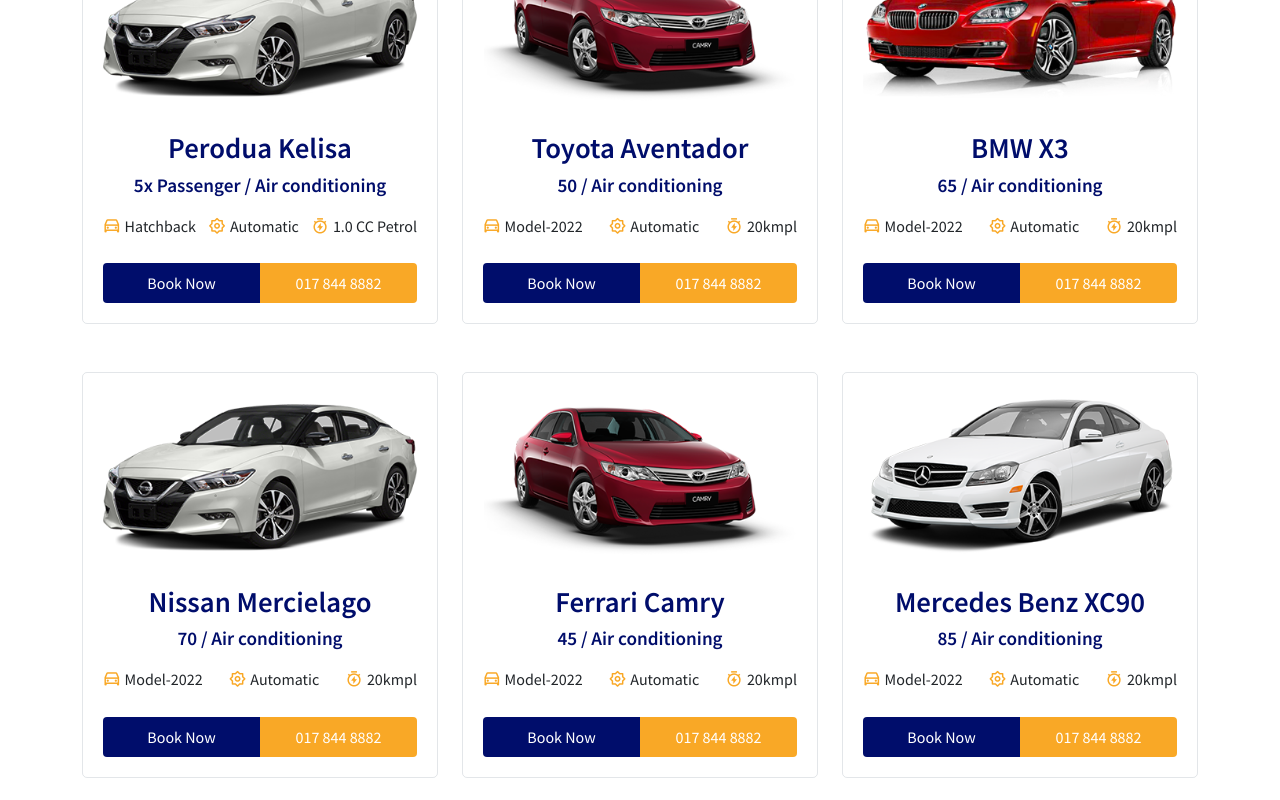
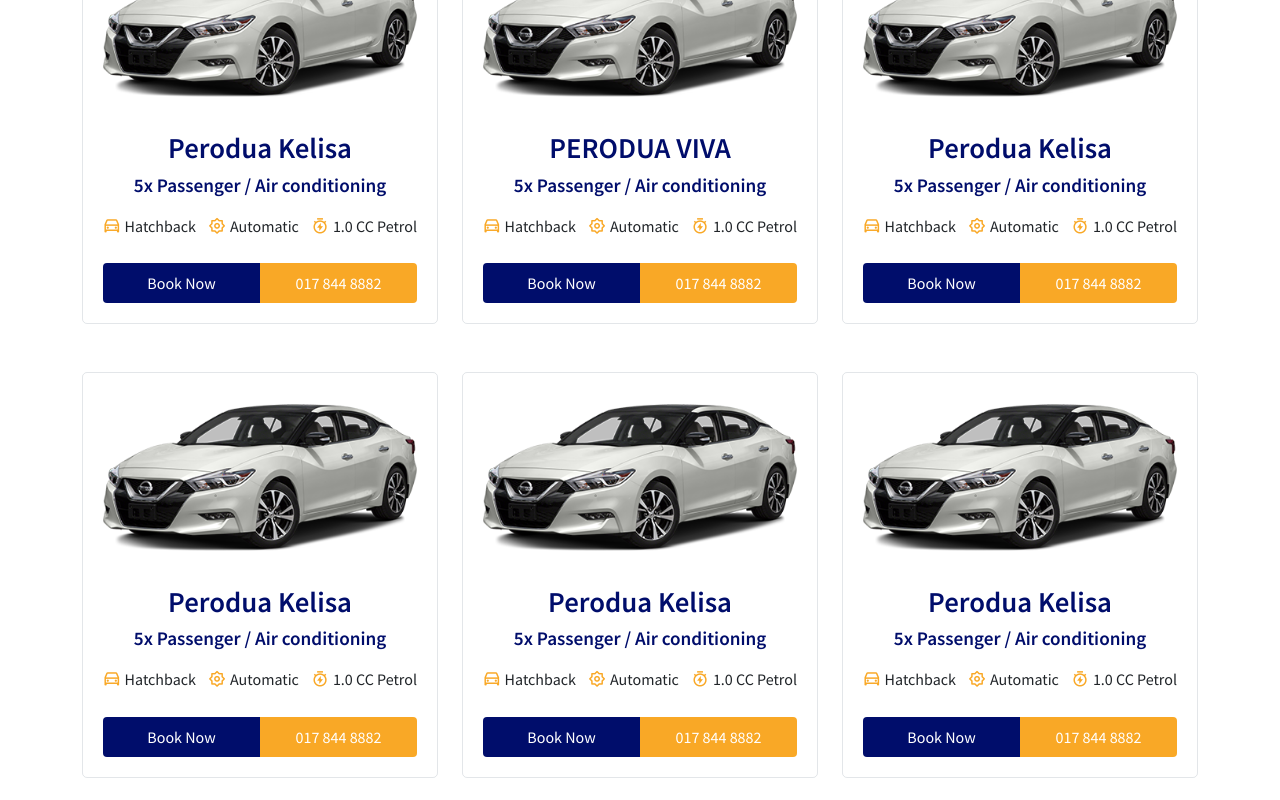
Before and after one commit to hong8955005/rental, a React (Create React App) app: page /home in a window 1280 px wide. Shown: the part 1100-1900 px from the top of the page. Built offline with nearby package versions, Linux system fonts and the light colour scheme.

Commit message:
Update carData.js

```diff
--- a/src/assets/data/carData.js
+++ b/src/assets/data/carData.js
@@ -9,7 +9,8 @@
 import img08 from "../all-images/cars-img/mercedes-offer.png";
 
 const carData = [
-  {
+
+	  {
     id: 1,
     brand: "Tesla",
     rating: 112,
@@ -25,15 +26,15 @@
       " Dolor labore lorem no accusam sit justo sadipscing labore invidunt voluptua, amet duo et gubergren vero gubergren dolor. At diam. Dolor labore lorem no accusam sit justo sadipscing labore invidunt voluptua, amet duo et gubergren vero gubergren dolor. At diam.",
   },
 
-  {
+	  {
     id: 2,
-    brand: "Toyota",
-    rating: 102,
-    carName: "Toyota Aventador",
-    imgUrl: img02,
-    model: "Model-2022",
-    price: 50,
-    speed: "20kmpl",
+    brand: "Tesla",
+    rating: 112,
+    carName: "PERODUA VIVA",
+    imgUrl: img01,
+    model: "Hatchback",
+    price: "5x Passenger",
+    speed: "1.0 CC Petrol",
     gps: "GPS Navigation",
     seatType: "Heated seats",
     automatic: "Automatic",
@@ -41,15 +42,16 @@
       " Dolor labore lorem no accusam sit justo sadipscing labore invidunt voluptua, amet duo et gubergren vero gubergren dolor. At diam. Dolor labore lorem no accusam sit justo sadipscing labore invidunt voluptua, amet duo et gubergren vero gubergren dolor. At diam.",
   },
 
-  {
+
+	  {
     id: 3,
-    brand: "BMW",
-    rating: 132,
-    carName: "BMW X3",
-    imgUrl: img03,
-    model: "Model-2022",
-    price: 65,
-    speed: "20kmpl",
+    brand: "Tesla",
+    rating: 112,
+    carName: "Perodua Kelisa",
+    imgUrl: img01,
+    model: "Hatchback",
+    price: "5x Passenger",
+    speed: "1.0 CC Petrol",
     gps: "GPS Navigation",
     seatType: "Heated seats",
     automatic: "Automatic",
@@ -57,15 +59,16 @@
       " Dolor labore lorem no accusam sit justo sadipscing labore invidunt voluptua, amet duo et gubergren vero gubergren dolor. At diam. Dolor labore lorem no accusam sit justo sadipscing labore invidunt voluptua, amet duo et gubergren vero gubergren dolor. At diam.",
   },
 
-  {
+
+	  {
     id: 4,
-    brand: "Nissan",
-    rating: 102,
-    carName: "Nissan Mercielago",
-    imgUrl: img04,
-    model: "Model-2022",
-    price: 70,
-    speed: "20kmpl",
+    brand: "Tesla",
+    rating: 112,
+    carName: "Perodua Kelisa",
+    imgUrl: img01,
+    model: "Hatchback",
+    price: "5x Passenger",
+    speed: "1.0 CC Petrol",
     gps: "GPS Navigation",
     seatType: "Heated seats",
     automatic: "Automatic",
@@ -73,15 +76,16 @@
       " Dolor labore lorem no accusam sit justo sadipscing labore invidunt voluptua, amet duo et gubergren vero gubergren dolor. At diam. Dolor labore lorem no accusam sit justo sadipscing labore invidunt voluptua, amet duo et gubergren vero gubergren dolor. At diam.",
   },
 
-  {
+
+	  {
     id: 5,
-    brand: "Ferrari",
-    rating: 94,
-    carName: "Ferrari Camry",
-    imgUrl: img05,
-    model: "Model-2022",
-    price: 45,
-    speed: "20kmpl",
+    brand: "Tesla",
+    rating: 112,
+    carName: "Perodua Kelisa",
+    imgUrl: img01,
+    model: "Hatchback",
+    price: "5x Passenger",
+    speed: "1.0 CC Petrol",
     gps: "GPS Navigation",
     seatType: "Heated seats",
     automatic: "Automatic",
@@ -89,15 +93,16 @@
       " Dolor labore lorem no accusam sit justo sadipscing labore invidunt voluptua, amet duo et gubergren vero gubergren dolor. At diam. Dolor labore lorem no accusam sit justo sadipscing labore invidunt voluptua, amet duo et gubergren vero gubergren dolor. At diam.",
   },
 
-  {
+
+	  {
     id: 6,
-    brand: "Mercedes",
-    rating: 119,
-    carName: "Mercedes Benz XC90",
-    imgUrl: img06,
-    model: "Model-2022",
-    price: 85,
-    speed: "20kmpl",
+    brand: "Tesla",
+    rating: 112,
+    carName: "Perodua Kelisa",
+    imgUrl: img01,
+    model: "Hatchback",
+    price: "5x Passenger",
+    speed: "1.0 CC Petrol",
     gps: "GPS Navigation",
     seatType: "Heated seats",
     automatic: "Automatic",
@@ -105,15 +110,16 @@
       " Dolor labore lorem no accusam sit justo sadipscing labore invidunt voluptua, amet duo et gubergren vero gubergren dolor. At diam. Dolor labore lorem no accusam sit justo sadipscing labore invidunt voluptua, amet duo et gubergren vero gubergren dolor. At diam.",
   },
 
-  {
+
+	  {
     id: 7,
-    brand: "Audi",
-    rating: 82,
-    carName: "Audi Fiesta",
-    imgUrl: img07,
-    model: "Model 3",
-    price: 50,
-    speed: "20kmpl",
+    brand: "Tesla",
+    rating: 112,
+    carName: "Perodua Kelisa",
+    imgUrl: img01,
+    model: "Hatchback",
+    price: "5x Passenger",
+    speed: "1.0 CC Petrol",
     gps: "GPS Navigation",
     seatType: "Heated seats",
     automatic: "Automatic",
@@ -121,21 +127,306 @@
       " Dolor labore lorem no accusam sit justo sadipscing labore invidunt voluptua, amet duo et gubergren vero gubergren dolor. At diam. Dolor labore lorem no accusam sit justo sadipscing labore invidunt voluptua, amet duo et gubergren vero gubergren dolor. At diam.",
   },
 
-  {
+
+	  {
     id: 8,
-    brand: "Colorado",
-    rating: 52,
-    carName: "Rolls Royce Colorado",
-    imgUrl: img08,
-    model: "Model 3",
-    price: 50,
-    speed: "20kmpl",
+    brand: "Tesla",
+    rating: 112,
+    carName: "Perodua Kelisa",
+    imgUrl: img01,
+    model: "Hatchback",
+    price: "5x Passenger",
+    speed: "1.0 CC Petrol",
     gps: "GPS Navigation",
     seatType: "Heated seats",
     automatic: "Automatic",
     description:
       " Dolor labore lorem no accusam sit justo sadipscing labore invidunt voluptua, amet duo et gubergren vero gubergren dolor. At diam. Dolor labore lorem no accusam sit justo sadipscing labore invidunt voluptua, amet duo et gubergren vero gubergren dolor. At diam.",
   },
+
+	  {
+    id: 9,
+    brand: "Tesla",
+    rating: 112,
+    carName: "Perodua Kelisa",
+    imgUrl: img01,
+    model: "Hatchback",
+    price: "5x Passenger",
+    speed: "1.0 CC Petrol",
+    gps: "GPS Navigation",
+    seatType: "Heated seats",
+    automatic: "Automatic",
+    description:
+      " Dolor labore lorem no accusam sit justo sadipscing labore invidunt voluptua, amet duo et gubergren vero gubergren dolor. At diam. Dolor labore lorem no accusam sit justo sadipscing labore invidunt voluptua, amet duo et gubergren vero gubergren dolor. At diam.",
+  },
+
+	  {
+    id: 10,
+    brand: "Tesla",
+    rating: 112,
+    carName: "Perodua Kelisa",
+    imgUrl: img01,
+    model: "Hatchback",
+    price: "5x Passenger",
+    speed: "1.0 CC Petrol",
+    gps: "GPS Navigation",
+    seatType: "Heated seats",
+    automatic: "Automatic",
+    description:
+      " Dolor labore lorem no accusam sit justo sadipscing labore invidunt voluptua, amet duo et gubergren vero gubergren dolor. At diam. Dolor labore lorem no accusam sit justo sadipscing labore invidunt voluptua, amet duo et gubergren vero gubergren dolor. At diam.",
+  },
+
+
+  {
+    id: 11,
+    brand: "Tesla",
+    rating: 112,
+    carName: "Perodua Kelisa",
+    imgUrl: img01,
+    model: "Hatchback",
+    price: "5x Passenger",
+    speed: "1.0 CC Petrol",
+    gps: "GPS Navigation",
+    seatType: "Heated seats",
+    automatic: "Automatic",
+    description:
+      " Dolor labore lorem no accusam sit justo sadipscing labore invidunt voluptua, amet duo et gubergren vero gubergren dolor. At diam. Dolor labore lorem no accusam sit justo sadipscing labore invidunt voluptua, amet duo et gubergren vero gubergren dolor. At diam.",
+  },
+
+	  {
+    id: 12,
+    brand: "Tesla",
+    rating: 112,
+    carName: "Perodua Kelisa",
+    imgUrl: img01,
+    model: "Hatchback",
+    price: "5x Passenger",
+    speed: "1.0 CC Petrol",
+    gps: "GPS Navigation",
+    seatType: "Heated seats",
+    automatic: "Automatic",
+    description:
+      " Dolor labore lorem no accusam sit justo sadipscing labore invidunt voluptua, amet duo et gubergren vero gubergren dolor. At diam. Dolor labore lorem no accusam sit justo sadipscing labore invidunt voluptua, amet duo et gubergren vero gubergren dolor. At diam.",
+  },
+
+
+	  {
+    id: 13,
+    brand: "Tesla",
+    rating: 112,
+    carName: "Perodua Kelisa",
+    imgUrl: img01,
+    model: "Hatchback",
+    price: "5x Passenger",
+    speed: "1.0 CC Petrol",
+    gps: "GPS Navigation",
+    seatType: "Heated seats",
+    automatic: "Automatic",
+    description:
+      " Dolor labore lorem no accusam sit justo sadipscing labore invidunt voluptua, amet duo et gubergren vero gubergren dolor. At diam. Dolor labore lorem no accusam sit justo sadipscing labore invidunt voluptua, amet duo et gubergren vero gubergren dolor. At diam.",
+  },
+
+
+	  {
+    id: 14,
+    brand: "Tesla",
+    rating: 112,
+    carName: "Perodua Kelisa",
+    imgUrl: img01,
+    model: "Hatchback",
+    price: "5x Passenger",
+    speed: "1.0 CC Petrol",
+    gps: "GPS Navigation",
+    seatType: "Heated seats",
+    automatic: "Automatic",
+    description:
+      " Dolor labore lorem no accusam sit justo sadipscing labore invidunt voluptua, amet duo et gubergren vero gubergren dolor. At diam. Dolor labore lorem no accusam sit justo sadipscing labore invidunt voluptua, amet duo et gubergren vero gubergren dolor. At diam.",
+  },
+
+
+	  {
+    id: 15,
+    brand: "Tesla",
+    rating: 112,
+    carName: "Perodua Kelisa",
+    imgUrl: img01,
+    model: "Hatchback",
+    price: "5x Passenger",
+    speed: "1.0 CC Petrol",
+    gps: "GPS Navigation",
+    seatType: "Heated seats",
+    automatic: "Automatic",
+    description:
+      " Dolor labore lorem no accusam sit justo sadipscing labore invidunt voluptua, amet duo et gubergren vero gubergren dolor. At diam. Dolor labore lorem no accusam sit justo sadipscing labore invidunt voluptua, amet duo et gubergren vero gubergren dolor. At diam.",
+  },
+
+
+	  {
+    id: 16,
+    brand: "Tesla",
+    rating: 112,
+    carName: "Perodua Kelisa",
+    imgUrl: img01,
+    model: "Hatchback",
+    price: "5x Passenger",
+    speed: "1.0 CC Petrol",
+    gps: "GPS Navigation",
+    seatType: "Heated seats",
+    automatic: "Automatic",
+    description:
+      " Dolor labore lorem no accusam sit justo sadipscing labore invidunt voluptua, amet duo et gubergren vero gubergren dolor. At diam. Dolor labore lorem no accusam sit justo sadipscing labore invidunt voluptua, amet duo et gubergren vero gubergren dolor. At diam.",
+  },
+
+
+	  {
+    id: 17,
+    brand: "Tesla",
+    rating: 112,
+    carName: "Perodua Kelisa",
+    imgUrl: img01,
+    model: "Hatchback",
+    price: "5x Passenger",
+    speed: "1.0 CC Petrol",
+    gps: "GPS Navigation",
+    seatType: "Heated seats",
+    automatic: "Automatic",
+    description:
+      " Dolor labore lorem no accusam sit justo sadipscing labore invidunt voluptua, amet duo et gubergren vero gubergren dolor. At diam. Dolor labore lorem no accusam sit justo sadipscing labore invidunt voluptua, amet duo et gubergren vero gubergren dolor. At diam.",
+  },
+
+
+	  {
+    id: 18,
+    brand: "Tesla",
+    rating: 112,
+    carName: "Perodua Kelisa",
+    imgUrl: img01,
+    model: "Hatchback",
+    price: "5x Passenger",
+    speed: "1.0 CC Petrol",
+    gps: "GPS Navigation",
+    seatType: "Heated seats",
+    automatic: "Automatic",
+    description:
+      " Dolor labore lorem no accusam sit justo sadipscing labore invidunt voluptua, amet duo et gubergren vero gubergren dolor. At diam. Dolor labore lorem no accusam sit justo sadipscing labore invidunt voluptua, amet duo et gubergren vero gubergren dolor. At diam.",
+  },
+
+	  {
+    id: 19,
+    brand: "Tesla",
+    rating: 112,
+    carName: "Perodua Kelisa",
+    imgUrl: img01,
+    model: "Hatchback",
+    price: "5x Passenger",
+    speed: "1.0 CC Petrol",
+    gps: "GPS Navigation",
+    seatType: "Heated seats",
+    automatic: "Automatic",
+    description:
+      " Dolor labore lorem no accusam sit justo sadipscing labore invidunt voluptua, amet duo et gubergren vero gubergren dolor. At diam. Dolor labore lorem no accusam sit justo sadipscing labore invidunt voluptua, amet duo et gubergren vero gubergren dolor. At diam.",
+  },
+
+	  {
+    id: 20,
+    brand: "Tesla",
+    rating: 112,
+    carName: "Perodua Kelisa",
+    imgUrl: img01,
+    model: "Hatchback",
+    price: "5x Passenger",
+    speed: "1.0 CC Petrol",
+    gps: "GPS Navigation",
+    seatType: "Heated seats",
+    automatic: "Automatic",
+    description:
+      " Dolor labore lorem no accusam sit justo sadipscing labore invidunt voluptua, amet duo et gubergren vero gubergren dolor. At diam. Dolor labore lorem no accusam sit justo sadipscing labore invidunt voluptua, amet duo et gubergren vero gubergren dolor. At diam.",
+  },
+
+
+  {
+    id: 21,
+    brand: "Tesla",
+    rating: 112,
+    carName: "Perodua Kelisa",
+    imgUrl: img01,
+    model: "Hatchback",
+    price: "5x Passenger",
+    speed: "1.0 CC Petrol",
+    gps: "GPS Navigation",
+    seatType: "Heated seats",
+    automatic: "Automatic",
+    description:
+      " Dolor labore lorem no accusam sit justo sadipscing labore invidunt voluptua, amet duo et gubergren vero gubergren dolor. At diam. Dolor labore lorem no accusam sit justo sadipscing labore invidunt voluptua, amet duo et gubergren vero gubergren dolor. At diam.",
+  },
+
+	  {
+    id: 22,
+    brand: "Tesla",
+    rating: 112,
+    carName: "Perodua Kelisa",
+    imgUrl: img01,
+    model: "Hatchback",
+    price: "5x Passenger",
+    speed: "1.0 CC Petrol",
+    gps: "GPS Navigation",
+    seatType: "Heated seats",
+    automatic: "Automatic",
+    description:
+      " Dolor labore lorem no accusam sit justo sadipscing labore invidunt voluptua, amet duo et gubergren vero gubergren dolor. At diam. Dolor labore lorem no accusam sit justo sadipscing labore invidunt voluptua, amet duo et gubergren vero gubergren dolor. At diam.",
+  },
+
+
+	  {
+    id: 23,
+    brand: "Tesla",
+    rating: 112,
+    carName: "Perodua Kelisa",
+    imgUrl: img01,
+    model: "Hatchback",
+    price: "5x Passenger",
+    speed: "1.0 CC Petrol",
+    gps: "GPS Navigation",
+    seatType: "Heated seats",
+    automatic: "Automatic",
+    description:
+      " Dolor labore lorem no accusam sit justo sadipscing labore invidunt voluptua, amet duo et gubergren vero gubergren dolor. At diam. Dolor labore lorem no accusam sit justo sadipscing labore invidunt voluptua, amet duo et gubergren vero gubergren dolor. At diam.",
+  },
+
+
+	  {
+    id: 24,
+    brand: "Tesla",
+    rating: 112,
+    carName: "Perodua Kelisa",
+    imgUrl: img01,
+    model: "Hatchback",
+    price: "5x Passenger",
+    speed: "1.0 CC Petrol",
+    gps: "GPS Navigation",
+    seatType: "Heated seats",
+    automatic: "Automatic",
+    description:
+      " Dolor labore lorem no accusam sit justo sadipscing labore invidunt voluptua, amet duo et gubergren vero gubergren dolor. At diam. Dolor labore lorem no accusam sit justo sadipscing labore invidunt voluptua, amet duo et gubergren vero gubergren dolor. At diam.",
+  },
+
+
+	  {
+    id: 25,
+    brand: "Tesla",
+    rating: 112,
+    carName: "Perodua Kelisa",
+    imgUrl: img01,
+    model: "Hatchback",
+    price: "5x Passenger",
+    speed: "1.0 CC Petrol",
+    gps: "GPS Navigation",
+    seatType: "Heated seats",
+    automatic: "Automatic",
+    description:
+      " Dolor labore lorem no accusam sit justo sadipscing labore invidunt voluptua, amet duo et gubergren vero gubergren dolor. At diam. Dolor labore lorem no accusam sit justo sadipscing labore invidunt voluptua, amet duo et gubergren vero gubergren dolor. At diam.",
+  },
+
 ];
 
 export default carData;
```
